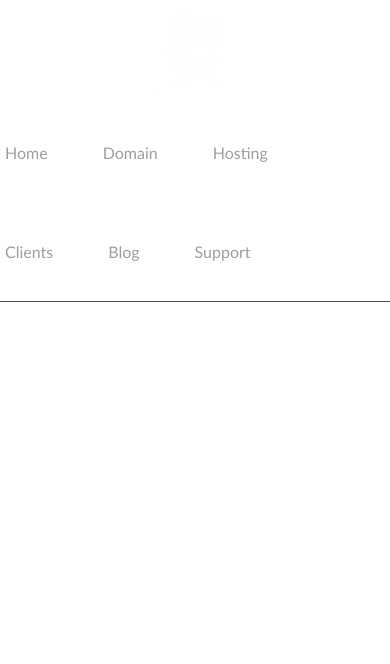
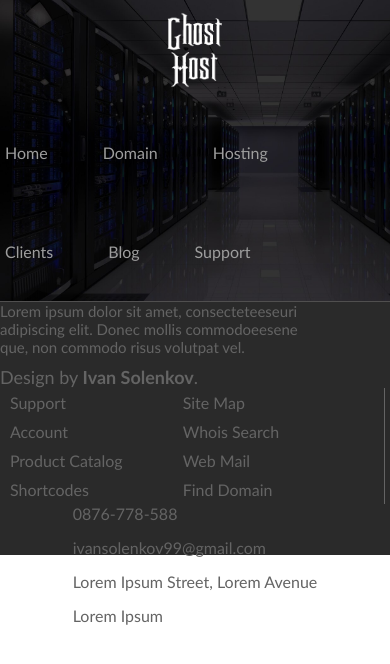
Before and after one commit to skillwork-isolenkov/GhostHost, a plain HTML site: page domain/index.html in a window 390 px wide. Drawn offline with Linux system fonts and the light colour scheme.

```diff
--- a/blog/style.css
+++ b/blog/style.css
@@ -27,6 +27,7 @@
     align-items: center;
     padding: 40px 5px;
     margin-right: 45px;
+    transition: 1s;
 }
 .header ul li:hover{
     border-bottom: 1px solid white;
@@ -34,6 +35,7 @@
 .header ul a{
     color: #9E9E9E;
     text-decoration: none;
+    transition: 0.5s;
 }
 .header ul a:hover{
     color: white;
@@ -171,6 +173,7 @@
 .first-list a, .second-list a{
     color: #646464;
     text-decoration: none;
+    transition: 0.5s;
 }
 .first-list a:hover, .second-list a:hover{
     color: white;
@@ -178,6 +181,7 @@
 
 .contacts p{
     margin-bottom: 15px;
+    transition: 0.5s;
 }
 .contacts p:hover{
     color: white;
--- a/clients/style.css
+++ b/clients/style.css
@@ -28,6 +28,7 @@
     align-items: center;
     padding: 40px 5px;
     margin-right: 45px;
+    transition: 1s;
 }
 .header ul li:hover{
     border-bottom: 1px solid white;
@@ -35,6 +36,7 @@
 .header ul a{
     color: #9E9E9E;
     text-decoration: none;
+    transition: 0.5s;
 }
 .header ul a:hover{
     color: white;
@@ -143,6 +145,7 @@
 .first-list a, .second-list a{
     color: #646464;
     text-decoration: none;
+    transition: 0.5s;
 }
 .first-list a:hover, .second-list a:hover{
     color: white;
@@ -150,6 +153,7 @@
 
 .contacts p{
     margin-bottom: 15px;
+    transition: 0.5s;
 }
 .contacts p:hover{
     color: white;
--- a/domain/index.html
+++ b/domain/index.html
@@ -13,6 +13,7 @@
 </head>
 
 <body>
+    <div class="main-page">
         <div class="header">
             <a href="/">
                 <img src="../assets/logo.png" id="logo" alt="logo">
@@ -40,6 +41,70 @@
                 </ul>
             </nav>
         </div>
+
+        <main></main>
+    </div>
+
+    <footer>
+        <div class="creator">
+            <p>Lorem ipsum dolor sit amet, consecteteeseuri adipiscing elit. Donec mollis commodoeesene que, non commodo
+                risus volutpat vel.</p>
+            <h3>Design by <span>Ivan Solenkov</span>.</h3>
+        </div>
+
+        <div class="list-items">
+            <ul class="first-list">
+                <li>
+                    <i class="fa fa-chevron-right"> </i>
+                    <a href="/">Support</a>
+                </li>
+                <li>
+                    <i class="fa fa-chevron-right"></i>
+                    <a href="/">Account</a>
+                </li>
+                <li>
+                    <i class="fa fa-chevron-right"> </i>
+                    <a href="/">Product Catalog</a>
+                </li>
+                <li>
+                    <i class="fa fa-chevron-right"></i>
+                    <a href="/">Shortcodes</a>
+                </li>
+            </ul>
+
+            <ul class="second-list">
+                <li>
+                    <i class="fa fa-chevron-right"></i>
+                    <a href="/">Site Map</a>
+                </li>
+                <li>
+                    <i class="fa fa-chevron-right"></i>
+                    <a href="/">Whois Search</a>
+                </li>
+                <li>
+                    <i class="fa fa-chevron-right"></i>
+                    <a href="/">Web Mail</a>
+                </li>
+                <li>
+                    <i class="fa fa-chevron-right"></i>
+                    <a href="/">Find Domain</a>
+                </li>
+            </ul>
+        </div>
+
+        <div class="contacts">
+            <p>
+                <i class="fa fa-phone"></i>
+                0876-778-588
+            </p>
+            <p>
+                <i class="fa fa-envelope"></i>
+                ivansolenkov99@gmail.com
+            </p>
+            <p>Lorem Ipsum Street, Lorem Avenue</p>
+            <p>Lorem Ipsum</p>
+        </div>
+    </footer>
 </body>
 
 </html>
--- a/domain/style.css
+++ b/domain/style.css
@@ -3,6 +3,12 @@
     padding: 0;
     font-family: "Gill Sans", sans-serif;
 }
+.main-page{
+    background-image: url(../assets/main-background.jpg);
+    background-repeat: no-repeat;
+    background-size: cover;
+}
+/* Header */
 
 .header{
     display: flex;
@@ -21,6 +27,7 @@
     align-items: center;
     padding: 40px 5px;
     margin-right: 45px;
+    transition: 1s;
 }
 .header ul li:hover{
     border-bottom: 1px solid white;
@@ -28,6 +35,7 @@
 .header ul a{
     color: #9E9E9E;
     text-decoration: none;
+    transition: 0.5s;
 }
 .header ul a:hover{
     color: white;
@@ -40,3 +48,67 @@
 #logo:hover{
     border-bottom: 1px solid white;
 }
+
+/* Main */
+
+
+/* Footer */
+footer{
+    display: flex;
+    flex-wrap: wrap;
+    align-items: center;
+    justify-content: space-evenly;
+    background-color: #2A2A2A;
+    color: #646464;
+    height: 30vh;
+}
+
+.creator{
+    border-right: 1px solid #646464;
+    padding-right: 100px;
+}
+.creator p{
+    width: 300px;
+    font-size: 15px;
+    margin-bottom: 10px;
+}
+.creator h3{
+    font-size: 18px;
+    font-weight: 100;
+}
+.creator span{
+    font-weight: bold;
+}
+
+.list-items{
+    display: flex;
+    align-items: center;
+    border-right: 1px solid #646464;
+    padding-right: 100px;
+}
+
+.first-list{
+    margin-right: 50px;
+}
+.first-list li, .second-list li{
+    display: block;
+    align-items: center;
+    padding: 5px;
+}
+.first-list a, .second-list a{
+    color: #646464;
+    text-decoration: none;
+    transition: 0.5s;
+}
+.first-list a:hover, .second-list a:hover{
+    color: white;
+}
+
+.contacts p{
+    margin-bottom: 15px;
+    transition: 0.5s;
+}
+.contacts p:hover{
+    color: white;
+    cursor: pointer;
+}
--- a/hosting/responsive.css
+++ b/hosting/responsive.css
@@ -0,0 +1,67 @@
+@media only screen and (max-width: 900px) {
+    /* Header */
+    .header{
+       flex-direction: column;
+   }
+   .header ul{
+       flex-direction: column;
+   }
+   .header ul li{
+       margin-right: 0;
+       padding: 20px 5px;
+   }
+
+   /* Main */
+
+    /* Web Hosting */
+    .web-hosting img{
+        margin-top: 40px;
+        border-bottom: 1px solid #504f4f;
+        padding-bottom: 40px;
+    }
+
+   .hosting-element{
+       text-align: center;
+   }
+
+   /* Box-Items */
+   .box-items{
+    border-bottom: 1px solid #504f4f;
+   }
+   .box-item{
+       margin-bottom: 65px;
+   }
+
+   /* Footer */
+   footer{
+       height: 75vh;
+   }
+
+   .creator{
+       padding-right: 0;
+       border-right: none;
+       padding-bottom: 35px;
+       border-bottom: 2px dotted #B2B2B2;
+   }
+
+   .list-items{
+       padding-right: 0;
+       border-right: 0;
+       padding-bottom: 35px;
+       border-bottom: 2px dotted #B2B2B2;
+   }
+}
+
+/* Landscape */
+@media only screen and (max-width: 900px) and (orientation: landscape) {
+   /* Footer */
+   .creator{
+       border-bottom: none;
+       padding-bottom: 0;
+   }
+
+   .list-items{
+       border-bottom: none;
+       padding-bottom: 0;
+   }
+}
--- a/hosting/style.css
+++ b/hosting/style.css
@@ -27,6 +27,7 @@
     align-items: center;
     padding: 40px 5px;
     margin-right: 45px;
+    transition: 1s;
 }
 .header ul li:hover{
     border-bottom: 1px solid white;
@@ -34,6 +35,7 @@
 .header ul a{
     color: #9E9E9E;
     text-decoration: none;
+    transition: 0.5s;
 }
 .header ul a:hover{
     color: white;
@@ -55,6 +57,7 @@
  /* Web Hosting */
 .web-hosting{
     display: flex;
+    flex-wrap: wrap;
     align-items: center;
     justify-content: space-evenly;
     margin-top: 5%;
@@ -147,6 +150,7 @@
  .plans{
      display: flex;
      justify-content: space-evenly;
+     flex-wrap: wrap;
  }
  .plan{
      background-color: #F5F5F5;
@@ -266,6 +270,7 @@
 .first-list a, .second-list a{
     color: #646464;
     text-decoration: none;
+    transition: 0.5s;
 }
 .first-list a:hover, .second-list a:hover{
     color: white;
@@ -273,6 +278,7 @@
 
 .contacts p{
     margin-bottom: 15px;
+    transition: 0.5s;
 }
 .contacts p:hover{
     color: white;
--- a/style.css
+++ b/style.css
@@ -27,6 +27,7 @@
     align-items: center;
     padding: 40px 5px;
     margin-right: 45px;
+    transition: 1s;
 }
 .header ul li:hover{
     border-bottom: 1px solid white;
@@ -34,6 +35,7 @@
 .header ul a{
     color: #9E9E9E;
     text-decoration: none;
+    transition: 0.5s;
 }
 .header ul a:hover{
     color: white;
@@ -87,7 +89,11 @@
     text-align: center;
     text-transform: uppercase;
     font-weight: bold;
+    transition: 1s;
    /* clip-path: polygon(0 0, 100% 0%, calc(97% - 10px) 100%, 0% 100%); */
+}
+.login-btn:hover{
+    background-color: #2FAC6C;
 }
 
 .register-btn{
@@ -103,7 +109,11 @@
     text-align: center;
     text-transform: uppercase;
     font-weight: bold;
+    transition: 1s;
    /* clip-path: polygon(5% 0, 100% 0%, 100% 100%, 0% 100%); */
+}
+.register-btn:hover{
+    background-color: #21424A;
 }
 
 /* About Us */
@@ -161,6 +171,7 @@
     margin-top: 10px;
     font-size: 20px;
     align-items: center;
+    transition: 0.5s;
 }
 .icons i:hover{
     color: #1F89BA;
@@ -207,6 +218,7 @@
     border-radius: 50%;
     display: inline-block;
     margin-left: 10px;
+    transition: 1s;
   }
 .dot:hover{
     background-color: white;
@@ -242,6 +254,7 @@
     background-color: #F1C40F;
     color: white;
     font-size: 30px;
+    transition: 0.5s;
 }
 #server:hover{
     background-color: black;
@@ -253,6 +266,7 @@
     background-color: #0FAFF1;
     color: white;
     font-size: 30px;
+    transition: 0.5s;
 }
 #cloud:hover{
     background-color: black;
@@ -264,6 +278,7 @@
     background-color: #B2B2B2;
     color: white;
     font-size: 30px;
+    transition: 0.5s;
 }
 #arrow:hover{
     background-color: black;
@@ -275,6 +290,7 @@
     background-color: #F1540F;
     color: white;
     font-size: 30px;
+    transition: 0.5s;
 }
 #comments:hover{
     background-color: black;
@@ -326,6 +342,7 @@
 .first-list a, .second-list a{
     color: #646464;
     text-decoration: none;
+    transition: 0.5s;
 }
 .first-list a:hover, .second-list a:hover{
     color: white;
@@ -333,6 +350,7 @@
 
 .contacts p{
     margin-bottom: 15px;
+    transition: 0.5s;
 }
 .contacts p:hover{
     color: white;
--- a/support/style.css
+++ b/support/style.css
@@ -27,6 +27,7 @@
     align-items: center;
     padding: 40px 5px;
     margin-right: 45px;
+    transition: 1s;
 }
 .header ul li:hover{
     border-bottom: 1px solid white;
@@ -34,6 +35,7 @@
 .header ul a{
     color: #9E9E9E;
     text-decoration: none;
+    transition: 0.5s;
 }
 .header ul a:hover{
     color: white;
@@ -139,6 +141,7 @@
 .first-list a, .second-list a{
     color: #646464;
     text-decoration: none;
+    transition: 0.5s;
 }
 .first-list a:hover, .second-list a:hover{
     color: white;
@@ -146,6 +149,7 @@
 
 .contacts p{
     margin-bottom: 15px;
+    transition: 0.5s;
 }
 .contacts p:hover{
     color: white;
```
Also changed, not shown: hosting/index.html (+2 -0 lines). Lines whose indentation alone changed are shown as unchanged.
